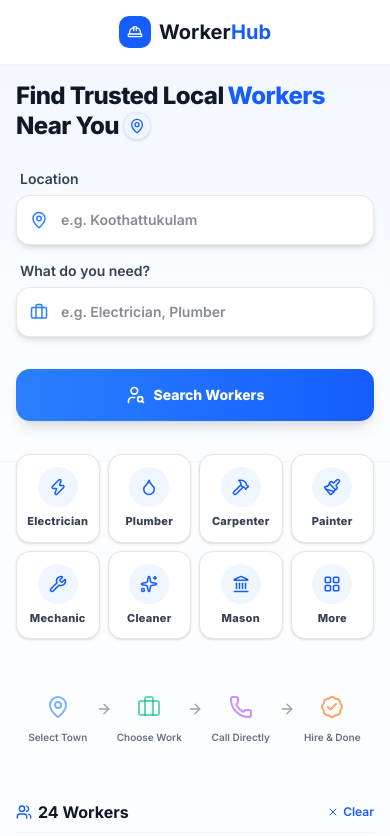
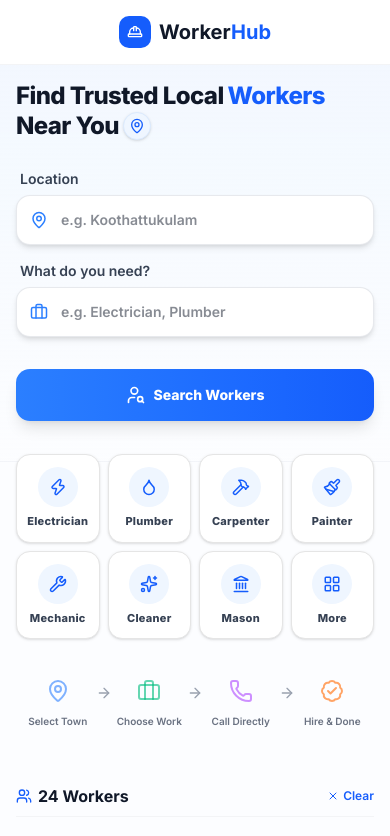
Before and after one commit to Kamiz660/workerhub, a Next.js app: page / in a window 390 px wide. Shown: the top 836 px of the page. Built offline with nearby package versions, Linux system fonts and the light colour scheme.

Commit message:
revert spacing change

```diff
--- a/src/app/page.tsx
+++ b/src/app/page.tsx
@@ -295,7 +295,7 @@ export default function HomePage() {
       </div>
 
       {/* Mobile How to Use — horizontal 4-step strip with arrows */}
-      <div className="lg:hidden max-w-7xl mx-auto px-4 mt-14 mb-4 relative z-30" id="how-to-use">
+      <div className="lg:hidden max-w-7xl mx-auto px-4 mt-10 mb-4 relative z-30" id="how-to-use">
         <div className="flex items-center justify-between px-1.5">
 
           {/* Step 1 */}
```
Also changed, not shown: 1 other file (tests, documents, lock files or other folders).
